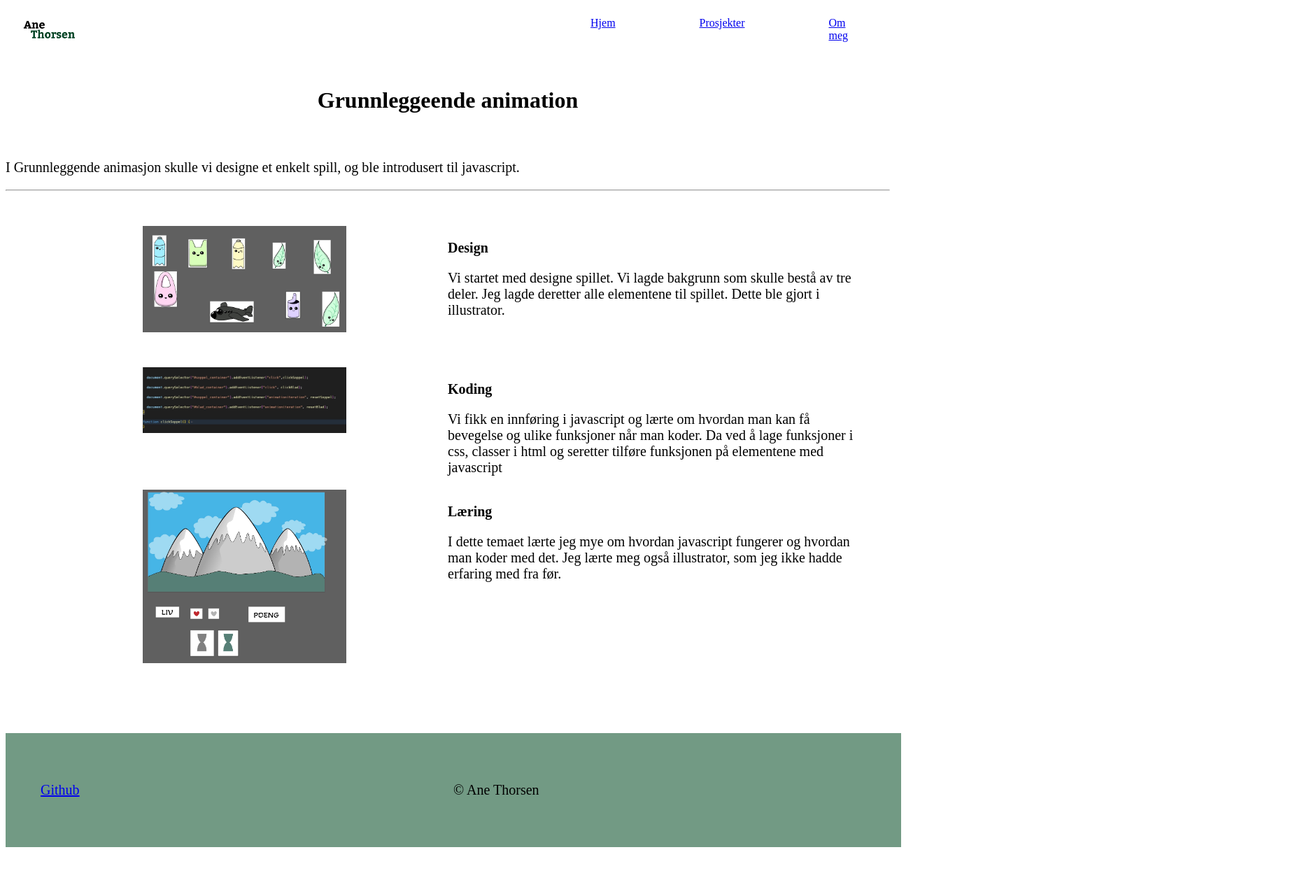
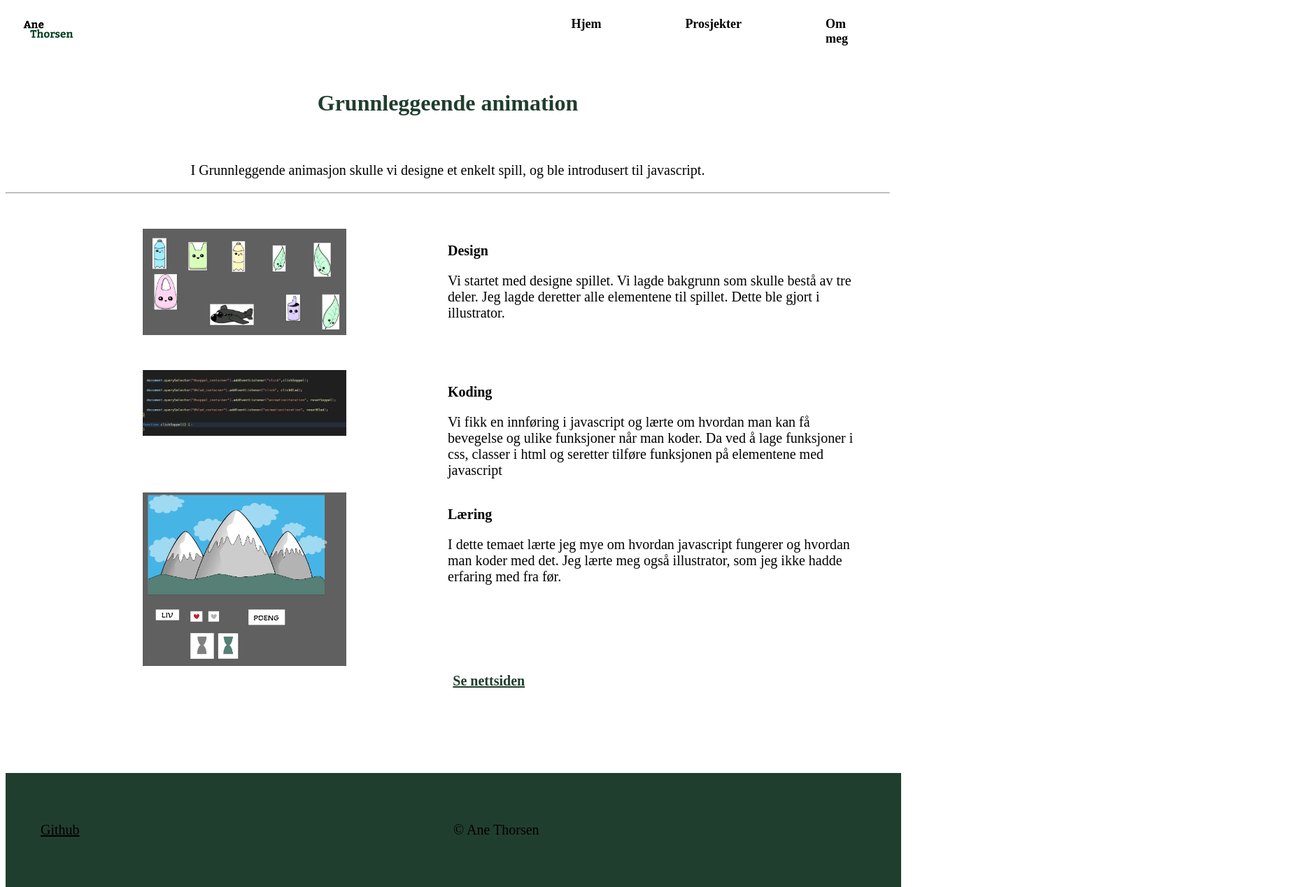
Before and after one commit to Anedt/portfolio1, a plain HTML site: page tema3.html in a window 1280 px wide. Shown: the whole page at 70% size, 1871 px wide, since content can reach past the window. Before the commit the page ends 1211 px from the top, so only its background shows below. Drawn offline with Linux system fonts and the light colour scheme.

Commit message:
masse fix

```diff
--- a/css/generel.css
+++ b/css/generel.css
@@ -22,13 +22,18 @@ h3 {
    font-size: 20px;
 }
 
+.underoverskrift {
+   text-align: center;
+
+ }
+
 p {
    font-family: "crimsontext";
    src: url(../fonts/crimsontext-regular-webfont.woff2);
    font-size: 20px;
-   text-align: left;
 
 }
+
 
 h4 {
    font-family: "crimsontext";
@@ -43,7 +48,7 @@ h5 {
 footer {
    position: absolute;
     width: 100%;
-    background-color:#729A84;
+    background-color: #203E2E;
  }
 
  .logo {
@@ -55,3 +60,13 @@ footer {
   position: relative;
   margin: 18px;
 }
+footer a {
+   color: black;
+   padding: 0;
+   margin: 0;
+}
+
+a {
+   text-decoration: underline;
+   color: #203E2E;
+}
--- a/css/layout.css
+++ b/css/layout.css
@@ -10,7 +10,6 @@
     align-items: center;
     justify-content: center;
 }
-
 
 
 
@@ -36,6 +35,14 @@
   header {
     display: grid;
     grid-template-columns: 2fr 1fr;
+  }
+
+  header a {
+    text-decoration: none;
+    color: #000000;
+    font-family: 'kadwa';
+    font-size: 18px;
+    font-weight: bold;
   }
 
 .header-overlay {
@@ -69,6 +76,7 @@
 text-align: center;
 justify-content: center;
 padding: 20px;
+color: #203E2E;
 }
 
 .bcg {
@@ -86,4 +94,11 @@ padding: 20px;
   margin: 0 auto;;
 }
 
+.link {
+  position: relative;
+  margin: 20px;
+  left: 49%;
+  bottom: 100px;
 }
+
+}
--- a/tema3.html
+++ b/tema3.html
@@ -7,6 +7,7 @@
 <link rel="stylesheet" href="css/generel.css" />
 <link rel="stylesheet" href="css/layout.css" />
 <link rel="stylesheet" href="css/bilder.css" />
+<link rel="icon" href="favicon_io (1)/favicon.ico" />
 <title>Tema 2</title>
 </head>
 <body>
@@ -24,8 +25,9 @@
     <div class="overskrift">
     <h2>Grunnleggeende animation</h2>
 </div>
+<div class="underoverskrift">
     <p>I Grunnleggende animasjon skulle vi designe et enkelt spill, og ble introdusert til javascript.</p>
-
+</div>
     <hr>
     <div class="grid_1-1">
         <div> <img src="img/animasjoner.jpg" alt="bilde"></div>
@@ -44,6 +46,9 @@
             <p>I dette temaet lærte jeg mye om hvordan javascript fungerer og hvordan man koder med det. Jeg lærte meg også illustrator, som jeg ikke hadde erfaring med fra før.  </p>
         </div>
     </div>
+    <div class="link">
+        <h3><a href="" target="_blank">Se nettsiden</a></h3>
+    </div>
 </main>
 <footer>
     <div class="grid_1-1">
```
Also changed, not shown: index.html (+1 -0 lines), ommeg.html (+2 -1 lines), prosjekter.html (+1 -0 lines), tema1.html (+5 -0 lines), tema2.html (+6 -2 lines), tema4.html (+4 -0 lines), tema5.html (+4 -0 lines), favicon_io (1)/android-chrome-192x192.png (added), favicon_io (1)/android-chrome-512x512.png (added), favicon_io (1)/apple-touch-icon.png (added), favicon_io (1)/favicon-16x16.png (added), favicon_io (1)/favicon-32x32.png (added), favicon_io (1)/favicon.ico (added), favicon_io (1)/site.webmanifest (added), 1 more files.
